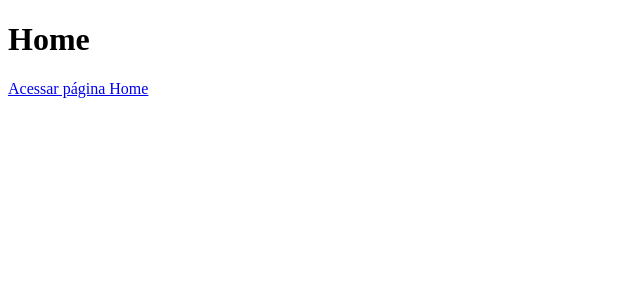
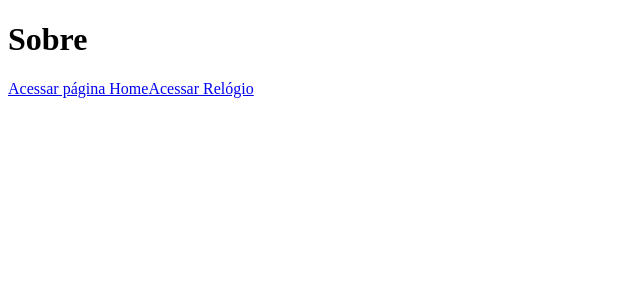
Before and after one commit to danrleylfd/next-tutorial, a Next.js app: page /about in a window 1280 px wide. Shown: the top 300 px of the page, without its empty margins (0-640 px from the left). Built offline with nearby package versions, Linux system fonts and the light colour scheme.

Commit message:
FULL DOPAMANOS

```diff
--- a/pages/about.js
+++ b/pages/about.js
@@ -3,9 +3,12 @@ import Link from 'next/link';
 function About() {
   return (
     <div>
-      <h1>Home</h1>
+      <h1>Sobre</h1>
       <Link href="/">
         <a>Acessar página Home</a>
+      </Link>
+      <Link href="/time">
+        <a>Acessar Relógio</a>
       </Link>
     </div>
   );
--- a/pages/api/tempo.js
+++ b/pages/api/tempo.js
@@ -1,14 +1,18 @@
 async function Tempo(req,res) {
   const apiSecret = process.env.CONVERTKIT_API_SECRET;
+
   const dynamicDate = new Date();
   const date = dynamicDate.toGMTString();
+
   const subscribersResponse = await fetch(`https://api.github.com/users/danrleylfd/following`);
   const subscribersResponseJson = await subscribersResponse.json();
   const subscribers = subscribersResponseJson.length;
+
   res.setHeader(
     'Cache-Control',
     's-maxage=15, stale-while-revalidate'
   );
+
   res.json({ date, subscribers });
 }
 
```
